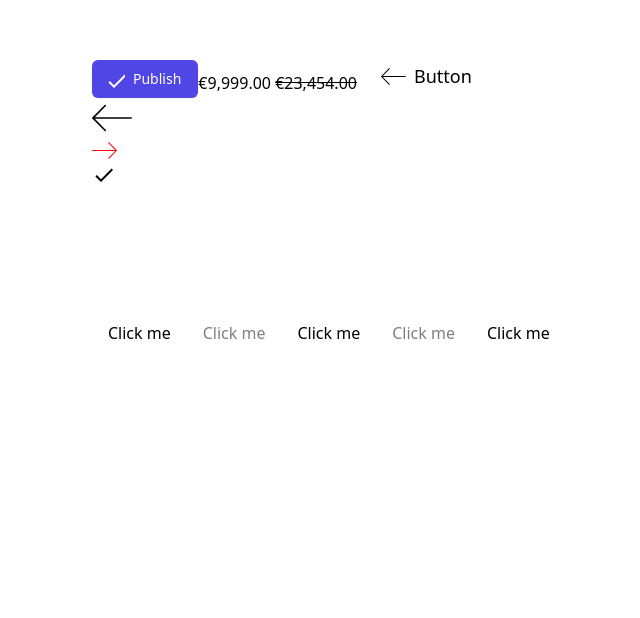
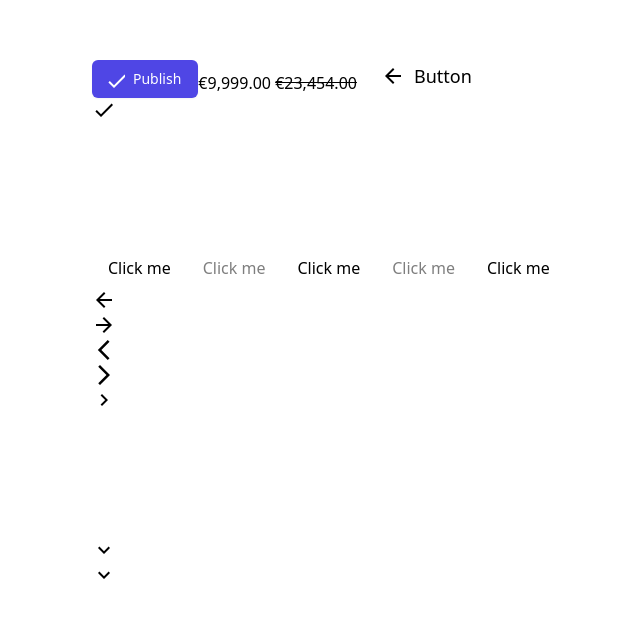
Before and after one commit to aronworks/react-components, a React (Create React App) app: page / in a window 1280 px wide. Shown: the part 106-724 px from the top of the page, without its empty margins (68-708 px from the left). Built offline with nearby package versions, Linux system fonts and the light colour scheme.

Commit message:
add the icons

```diff
--- a/src/App.js
+++ b/src/App.js
@@ -1,7 +1,7 @@
 import Button from "./components/button/Button";
 import Snacksbar from "./components/snacksbar/Snacksbar";
 import { useState } from "react";
-import { LeftArrow, RightArrow, Tick } from "./components/icons";
+import { ArrowLeftios, ArrowRightios, ChevronDown, ChevronLeft, ChevronRight, LeftArrow, RightArrow, Tick } from "./components/icons";
 import Price from "./components/price/Price";
 
 function App() {
@@ -41,17 +41,28 @@ function App() {
           <LeftArrow className="mr-2" height="25" width="25" /> Button
         </span>
       </Button>
-      <LeftArrow height="40" width="40" />
-      <RightArrow height="25" width="25" fill="red" />
+
       <Tick />
       <Button>Click me</Button>
       <Button processing={true}>Click me</Button>
       <Button disabled={false}>Click me</Button>
       <Button processing>Click me</Button>
       <Button>Click me</Button>
+      <LeftArrow height="25" width="25" />
+      <RightArrow height="25" width="25"  />
+
+      <ArrowLeftios  height="25" width="25" />
+      <ArrowRightios height="25" width="25" />
+
+      <ChevronLeft />
+      <ChevronRight height="25" width="25"/>
+      <ChevronDown  height="25" width="25" />
+
       {isSnacksbarOpen && (
         <Snacksbar message="Can't send photo. Retry in 5 seconds." />
       )}
+
+
     </div>
   );
 }
--- /dev/null
+++ b/src/components/icons/ArrowLeftios.jsx
@@ -0,0 +1,9 @@
+function ArrowLeftios (props){
+return (
+    <svg  {...props}>
+      <path d="M0 0h24v24H0V0z" fill="none" opacity={0.87} />
+      <path d="M17.51 3.87L15.73 2.1 5.84 12l9.9 9.9 1.77-1.77L9.38 12l8.13-8.13z" />
+    </svg>
+  )
+}
+export default ArrowLeftios
--- /dev/null
+++ b/src/components/icons/ArrowRightios.jsx
@@ -0,0 +1,10 @@
+function ArrowRightios (props){
+
+  return (
+    <svg  {...props}>
+      <path d="M0 0h24v24H0V0z" fill="none" />
+      <path d="M6.23 20.23L8 22l10-10L8 2 6.23 3.77 14.46 12z" />
+    </svg>
+  )
+}
+export default ArrowRightios
--- /dev/null
+++ b/src/components/icons/ChevronDown.jsx
@@ -0,0 +1,10 @@
+function ChevronDown (props){
+
+  return (
+    <svg  {...props}>
+      <path d="M0 0h24v24H0V0z" fill="none" />
+      <path d="M7.41 8.59L12 13.17l4.59-4.58L18 10l-6 6-6-6 1.41-1.41z" />
+    </svg>
+  )
+  }
+export default ChevronDown
--- /dev/null
+++ b/src/components/icons/ChevronLeft.jsx
@@ -0,0 +1,10 @@
+function ChevronLeft (props){
+
+  return (
+    <svg {...props}>
+      <path d="M0 0h24v24H0V0z" fill="none" />
+      <path d="M10 6L8.59 7.41 13.17 12l-4.58 4.59L10 18l6-6-6-6z" />
+    </svg>
+  )
+  }
+export default ChevronLeft
--- /dev/null
+++ b/src/components/icons/ChevronRight.jsx
@@ -0,0 +1,10 @@
+function ChevronRight (props){
+
+  return (
+    <svg  {...props}>
+      <path d="M0 0h24v24H0V0z" fill="none" />
+      <path d="M7.41 8.59L12 13.17l4.59-4.58L18 10l-6 6-6-6 1.41-1.41z" />
+    </svg>
+  )
+  }
+export default ChevronRight
--- a/src/components/icons/LeftArrow.jsx
+++ b/src/components/icons/LeftArrow.jsx
@@ -1,9 +1,10 @@
 function LeftArrow(props) {
+
   return (
-    <svg viewBox="0 0 512 512" {...props}>
-      <path d="M501.333 245.333H36.417l141.792-141.792c4.167-4.167 4.167-10.917 0-15.083-4.167-4.167-10.917-4.167-15.083 0l-160 160c-4.167 4.167-4.167 10.917 0 15.083l160 160a10.634 10.634 0 007.542 3.125c2.729 0 5.458-1.042 7.542-3.125 4.167-4.167 4.167-10.917 0-15.083L36.417 266.667h464.917c5.896 0 10.667-4.771 10.667-10.667s-4.772-10.667-10.668-10.667z" />
+    <svg  {...props}>
+      <path d="M0 0h24v24H0V0z" fill="none" />
+      <path d="M20 11H7.83l5.59-5.59L12 4l-8 8 8 8 1.41-1.41L7.83 13H20v-2z" />
     </svg>
   )
 }
-
 export default LeftArrow
--- a/src/components/icons/RightArrow.jsx
+++ b/src/components/icons/RightArrow.jsx
@@ -1,9 +1,12 @@
 function RightArrow(props) {
-  return (
-    <svg viewBox="0 0 512 512" {...props}>
-      <path d="M508.875 248.458l-160-160c-4.167-4.167-10.917-4.167-15.083 0-4.167 4.167-4.167 10.917 0 15.083l141.792 141.792H10.667C4.771 245.333 0 250.104 0 256s4.771 10.667 10.667 10.667h464.917L333.792 408.458c-4.167 4.167-4.167 10.917 0 15.083a10.634 10.634 0 007.542 3.125c2.729 0 5.458-1.042 7.542-3.125l160-160c4.166-4.166 4.166-10.916-.001-15.083z" />
-    </svg>
-  );
-}
+    return (
+      <svg  {...props}>
+        <path d="M0 0h24v24H0V0z" fill="none" />
+        <path d="M12 4l-1.41 1.41L16.17 11H4v2h12.17l-5.58 5.59L12 20l8-8-8-8z" />
+      </svg>
+    )
+  }
+
+
 
 export default RightArrow;
--- a/src/components/icons/index.js
+++ b/src/components/icons/index.js
@@ -1,3 +1,8 @@
 export { default as LeftArrow } from "./LeftArrow";
 export { default as RightArrow } from "./RightArrow";
 export { default as Tick } from "./Tick";
+export { default as ArrowLeftios } from "./ArrowLeftios";
+export { default as ArrowRightios } from "./ArrowRightios";
+export { default as ChevronDown } from "./ChevronDown";
+export { default as ChevronRight } from "./ChevronRight";
+export { default as ChevronLeft } from "./ChevronLeft";
```
